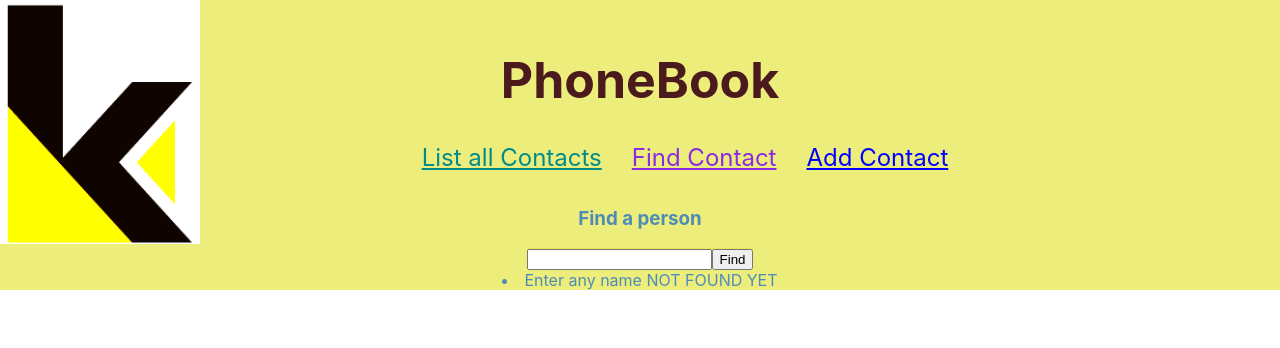
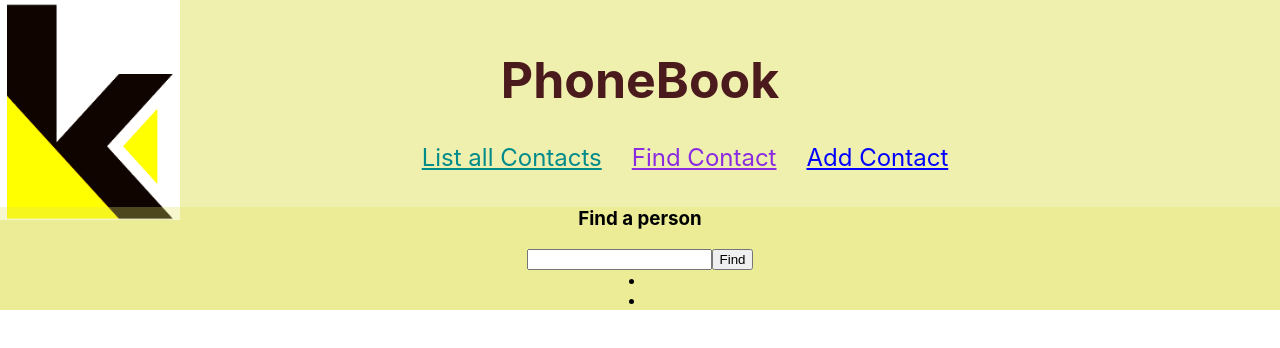
Before and after one commit to GilDragon/phonebookREACT, a React (Create React App) app: page /findperson in a window 1280 px wide. Before the commit this address had no page. Shown: the top 348 px of the page. Built offline with nearby package versions, Linux system fonts and the light colour scheme.

Commit message:
Thurs of second week

```diff
--- a/src/App.css
+++ b/src/App.css
@@ -36,6 +36,6 @@ h1 {
 }
 div {
 
-  background: rgba(218, 218, 0, 0.3);
+  background: rgba(224, 224, 98, 0.3);
 
 }
--- a/src/App.js
+++ b/src/App.js
@@ -27,7 +27,7 @@ function Layout() {
 
   return (
 
-    <div className="App" style={{ backgroundImage: `url(${image})`, backgroundRepeat: "no-repeat", backgroundSize: 200}}>
+    <div className="App" style={{ backgroundImage: `url(${image})`, backgroundRepeat: "no-repeat", backgroundSize: 180}}>
             <header style={{ padding: 16, fontSize: 25 }}>
               <h1>
         PhoneBook
--- a/src/components/Add-person.js
+++ b/src/components/Add-person.js
@@ -13,26 +13,32 @@ class Addperson extends React.Component {
 
     addperson() {
 
-        const n = document.getElementById("add-name-inp").value;
+        const n = document.getElementById("add-firstname-inp").value;
         const cn = document.getElementById("add-contactNumber-inp").value;
+        //const ln = document.getElementById("add-lastname-inp").value;
+        //method: 'POST',
+        //header: { 'Content-Type': 'application/json' },
+        //body: JSON.stringify({ title: 'react POST request example' })
 
 
         fetch("http://localhost:5178/ADD?????????"
         + new URLSearchParams({ name: n, contactNumber: cn}))
-        //.then((result)=> result.json()) //json
-        //.then((res)=> res !== null? this.setState({Addperson: res}) : {name: "Not Found ", phone: 0})
-            //.then((res) => console.log(res));
-            //.then((res) => res !== null ? this.setState({ people: res }) : this.setState({ people: null }))
-            //.then((res)=> this.setState({people: res}))
+        .then(response => response.json())
+        .then((result)=> result.json()) //json
+        .then((res) => console.log(res))
+        .then(data => this.setState({ postID: data.id }));
+        //.then((res) => res !== null ? this.setState({ people: res }) : this.setState({ people: null }))
+        //.then((res)=> this.setState({people: res}))
     }
 
     render() {
         return (
-            <div1 className="Addperson">
+            <div className="Addperson">
                 <h4>Add person</h4>
-                     <input type="text" n="add-name-inp" /> <input type="text" cn="add-contactNumber-inp" />
+                     <input type="text" n="add-name-inp" /> <input type="number" cn="add-contactNumber-inp" />
                 <button onClick={() => this.addperson()}>Add</button>
-            </div1>
+                <div>Enter First name, Last name and Contact number (EX) Gilsoo Park 0421971531</div>
+            </div>
         )
     }
 }
--- a/src/components/All-people.js
+++ b/src/components/All-people.js
@@ -23,19 +23,17 @@ class AllPeople extends React.Component {
     }
     render() {
         return (
-            <div1 className="Allpeople">
+            <div className="Allpeople">
                 <h2>All Contacts</h2>
                 <button onClick={() => this.GetAllPeople()}>Get All</button>
                 {
                     this.state.people !== null ?
                     this.state.people.map((person) => this.renderPerson(person.id, person.name, person.contactNumber))
-                        : <div1></div1>
-
-
+                        : <div></div>
                     }
 
 
-            </div1>
+            </div>
         )
     }
 }
--- a/src/components/find-person.js
+++ b/src/components/find-person.js
@@ -1,5 +1,6 @@
 import React from 'react';
 import { Person } from './All-people';
+
 
 
 
@@ -7,30 +8,37 @@ class FindPerson extends React.Component {
     constructor(props) {
         super(props);
         this.state = {
-            foundperson: { name: "Enter any name", contactNumber: "NOT FOUND YET"}
+            foundperson: { name: null, contactNumber: null}
         }
     }
-    foundperson = { name: "NOT FOUND", contactNumber: "NOT FOUND"};
+
+    renderPerson(id, name, contactNumber) {
+        return <Person id={id} name={name} contactNumber={contactNumber} key={id}/>
+    }
+
 
     findPerson() {
-        const name = document.getElementById("name-inp").value;
-        fetch("http://localhost:5178/FindByName????"
-        + new URLSearchParams({search: name}))
+        const name = document.getElementById("searchTerm-inp").value;
+        fetch("http://localhost:5178/contact?"
+        + new URLSearchParams({searchTerm: name}))
             .then((result)=> result.json()) //json
-            .then((res)=> res !== null? this.setState({foundperson: res}) : {id: "Not Found ", first_name: "NOT FOUND", last_name: "NOT FOUND"}) //set
+            //.then((res)=> res !== null? this.setState({foundperson: res}) : {id: "Not Found ", name: "NOT FOUND", contactNumber: "NOT FOUND"}) //set
+            //.then((res) => console.log(res));
+            .then((res)=> this.setState({foundperson: res}))
     }
 
     render() {
 
         return (
-            <div1 className="FindPerson">
+            <div className="FindPerson">
                 <h3>Find a person</h3>
-                <input type="text" id="name-inp" />
+                <input type="text" id="searchTerm-inp" />
                 <button onClick={() => this.findPerson()}>Find</button>
 
-                    <Person id={this.state.foundperson.id} name={this.state.foundperson.name} contactNumber={this.state.foundperson.contactNumber}></Person>
+                <Person name={this.state.foundperson.name} contactNumber={this.state.foundperson.contactNumber}></Person>
+                <li> {this.state.foundperson.name} {this.state.contactNumber}</li>
 
-            </div1>
+            </div>
         )
     }
 
```
Also changed, not shown: src/components/filter.js (added, +30 -0 lines).
